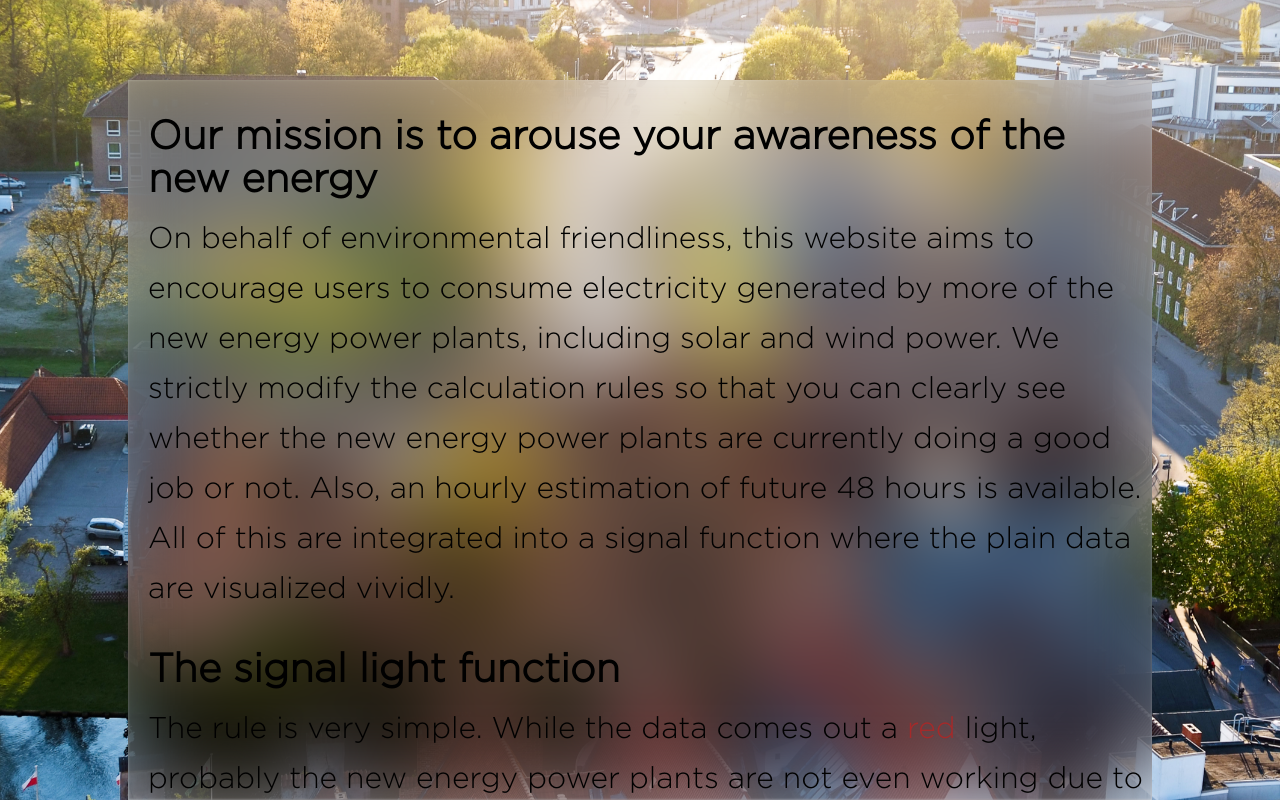
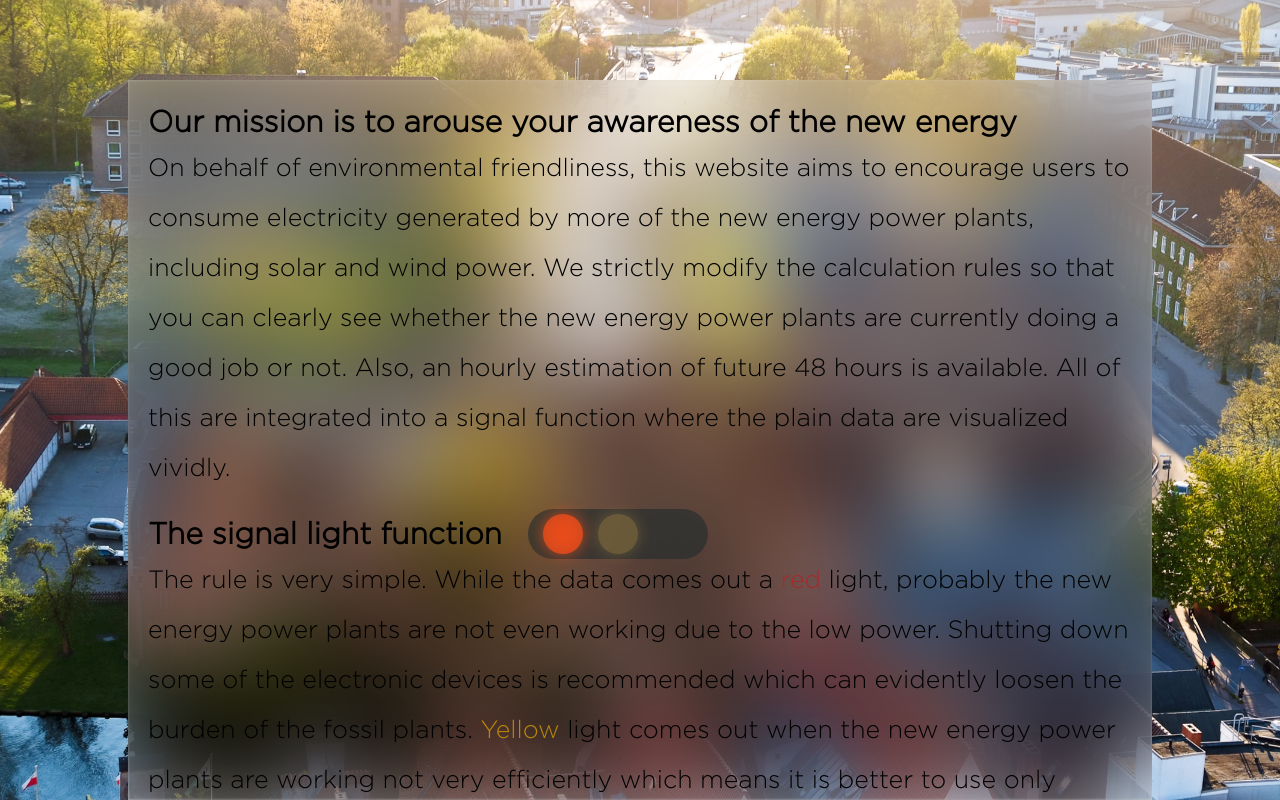
Before and after one commit to TrellixVulnTeam/THL-homework_MGLQ, a PHP site: page /intro.html in a window 1280 px wide. Run offline with PHP 8.4, Linux system fonts and the light colour scheme.

Commit message:
Update version1.1
validate some of the animations

```diff
--- a/NewEnergyLübeck/css/style.css
+++ b/NewEnergyLübeck/css/style.css
@@ -55,8 +65,8 @@
 
 /* Other elements style */
 h1 {
+    font-size: 50px;
     letter-spacing: 0.1em;
-    font-size: 50px;
 }
 
 h2 {
@@ -103,30 +120,38 @@
 }
 
 .frosted:after {
-    content: '';
+    /* Location */
     position: absolute;
+    margin: -30px;
     top: 0;
+    bottom: 0;
     left: 0;
     right: 0;
-    bottom: 0;
+
+    /* Style */
     z-index: -1;
+    content: '';
     background-image: url('../img/background.jpg');
     background-position: center center;
     background-size: cover;
     background-attachment: fixed;
-    -webkit-filter: blur(20px);
-    -moz-filter: blur(20px);
-    -ms-filter: blur(20px);
-    -o-filter: blur(20px);
+    /* Compatiblity*/
+    -webkit-filter: blur(40px);
+    -moz-filter: blur(40px);
+    -ms-filter: blur(40px);
+    -o-filter: blur(40px);
     filter: blur(40px);
-    margin: -30px;
+
 }
 
 /* First screen style declaration start */
 .first-screen {
+    /* Location */
+    position: relative;
+
+    /* Style */
     width: 100%;
     height: 100%;
-    position: relative;
     background-image: url('../img/background.jpg');
     background-position: center center;
     background-repeat: no-repeat;
@@ -136,95 +161,258 @@
 }
 
 .home_title {
+    /* Location */
+    margin-top: 60px;
     text-align: center;
-    margin-top: 60px;
 }
 
 .home_subtitle {
+    /* Location */
+    padding-top: 1px;
     text-align: center;
-    padding-top: 1px;
 }
 
 .home_description {
+    /* Location */
+    padding-top: 20px;
     text-align: center;
-    padding-top: 20px;
 }
 
-.intro_title{
+.intro_title {
+    /* Location*/
+    margin-left: 20px;
+
+    /* Style */
+    font-size: 30px;
     letter-spacing: 0;
-    font-size: 40px;
-    margin-left: 20px;
 }
 
-.intro_description{
-    font-size: 30px;
+.intro_description {
+    /* Location */
+    margin-top: -20px;
     margin-left: 20px;
-    margin-top: -20px;
+
+    /* Style*/
+    font-size: 25px;
     line-height: 50px;
 }
 
-.signal {
-    width: 215px;
+#home_content {
+    /* Location */
+    position: absolute;
+    margin: auto;
+    top: 20%;
+    left: 0;
+    right: 0;
+
+    /* Style */
+    width: 50%;
+    height: 80%;
+    box-shadow: 0 0 2px 1px rgba(240, 240, 240, 0.8) inset,
+        0 .5em rgba(230, 230, 230, 0);
+    /* For usability of ScrollReveal */
+    visibility: hidden;
 }
 
-#home_content {
+#intro_content {
+    /* Location */
+    position: absolute;
+    margin: auto;
+    top: 10%;
+    left: 0;
+    right: 0;
+
+    /* Style */
+    width: 80%;
+    height: 90%;
     box-shadow: 0 0 2px 1px rgba(240, 240, 240, 0.8) inset,
         0 .5em rgba(230, 230, 230, 0);
     background-color: rgba(245, 245, 245, 0.5);
-    width: 50%;
-    height: 80%;
-    top: 20%;
+    /* For usability of ScrollReveal */
     visibility: hidden;
-    margin: auto;
-    position: absolute;
-    left: 0;
-    right: 0;
 }
 
-#intro_content{
-    box-shadow: 0 0 2px 1px rgba(240, 240, 240, 0.8) inset,
-        0 .5em rgba(230, 230, 230, 0);
-    background-color: rgba(245, 245, 245, 0.5);
-    width: 80%;
-    height: 90%;
-    top: 10%;
-    visibility: hidden;
-    margin: auto;
+/* Gradient background color animation */
+.animated {
+    animation: gradient_color 6.5s linear 0s infinite;
+}
+
+@keyframes gradient_color {
+    from {
+        background-color: #2e8b57;
+    }
+
+    30% {
+        background-color: #dc143c;
+    }
+
+    60% {
+        background-color: #ffd700;
+    }
+
+    to {
+        background-color: #2e8b57;
+    }
+}
+
+/* Traffic light area start */
+.traffic_light {
+    /* Frame location */
+    text-align: center;
     position: absolute;
-    left: 0;
-    right: 0;
+    margin-top: -65px;
+    margin-left: 400px;
+
+    /* Frame style */
+    width: 180px;
+    height: 50px;
+    background: #282f2fb0;
+    border-radius: 50px;
+
+}
+
+.traffic_light::after {
+    /* Light location */
+    display: inline-block;
+    position: absolute;
+    top: 50%;
+    left: 50%;
+    transform: translate(-50%, -50%);
+
+    /* Light style */
+    width: 40px;
+    height: 40px;
+    content: '';
+    border-radius: 50%;
+
+    animation: traffic_light 5s linear 0s infinite;
+}
+
+/* Traffic light animation start */
+@keyframes traffic_light {
+    from {
+        background: transparent;
+        /* Background stands for yellow light */
+        box-shadow:
+            -55px 0 0 0 transparent,
+            /* Red light */
+            55px 0 0 0 transparent,
+            /* Green light */
+            -55px 0 15px 0 transparent,
+            /* Red light blur */
+            0px 0 15px 0 transparent,
+            /* Yellow light blur */
+            55px 0 15px 0 transparent;
+            /* Green light blur */
+    }
+
+    25% {
+        background: transparent;
+        /* Red light shines */
+        box-shadow:
+            -55px 0 0 0 rgb(247, 78, 26),
+            /* Red light */
+            55px 0 0 0 transparent,
+            /* Green light */
+            -55px 0 15px 0 rgb(247, 78, 26),
+            /* Red light blur */
+            0px 0 15px 0 transparent,
+            /* Yellow light blur */
+            55px 0 15px 0 transparent;
+            /* Green light blur */
+    }
+
+    50% {
+        background: rgb(231, 183, 78);
+        /* Yellow light shines */
+        box-shadow:
+            -55px 0 0 0 transparent,
+            /* Red light */
+            55px 0 0 0 transparent,
+            /* Green light */
+            -55px 0 15px 0 transparent,
+            /* Red light blur */
+            0px 0 15px 0 rgb(231, 183, 78),
+            /* Yellow light blur */
+            55px 0 15px 0 transparent;
+            /* Green light blur */
+    }
+
+    75% {
+        background: transparent;
+        /* Green light shines */
+        box-shadow:
+            -55px 0 0 0 transparent,
+            /* Red light */
+            55px 0 0 0 rgb(38, 175, 84),
+            /* Green light */
+            -55px 0 15px 0 transparent,
+            /* Red light blur */
+            0px 0 15px 0 transparent,
+            /* Yellow light blur */
+            55px 0 15px 0 rgb(38, 175, 84);
+            /* Green light blur */
+    }
+
+    to {
+        background: transparent;
+        /* Animation over */
+        box-shadow:
+            -55px 0 0 0 transparent,
+            /* Red light */
+            55px 0 0 0 transparent,
+            /* Green light */
+            -55px 0 15px 0 transparent,
+            /* Red light blur */
+            0px 0 15px 0 transparent,
+            /* Yellow light blur */
+            55px 0 15px 0 transparent;
+            /* Green light blur */
+    }
 }
 
 /* Second screen style declaration start */
 .second-screen {
+    /* Location */
+    position: relative;
+
+    /* Style */
     width: 100%;
     height: 100%;
-    position: relative;
     background-color: rgb(230, 230, 230);
 }
 
 #charts {
+    /* Location */
+    position: absolute;
+    margin: auto;
+    top: 20px;
+    left: 0;
+    right: 0;
+
+    /* Style */
     width: 90%;
     height: 45%;
-    top: 20px;
-    margin: auto;
-    position: absolute;
-    left: 0;
-    right: 0;
 }
 
 #solar_chart {
+    /* Location */
+    position: absolute;
+    bottom: 6%;
+    left: 5%;
+
+    /* Style */
     width: 44.5%;
     height: 45%;
-    bottom: 6%;
-    position: absolute;
-    left: 5%;
 }
 
 #wind_chart {
+    /* Location */
+    position: absolute;
+    bottom: 6%;
+    right: 5%;
+
+    /* Style */
     width: 44.5%;
     height: 45%;
-    bottom: 6%;
-    position: absolute;
-    right: 5%;
 }
--- a/NewEnergyLübeck/index.html
+++ b/NewEnergyLübeck/home.html
@@ -11,13 +11,13 @@
 <body>
     <!-- Title area -->
     <section class="first-screen">
-        <div class="container frosted" id="home_content">
+        <div class="container frosted animated" id="home_content">
             <h1 class="home_title">Welcome</h1>
             <h2 class="home_subtitle">Before start, you should know:</h2>
             <p class="home_description">Clicking <span onclick="showSignal()"><u>here</u></span>, we will show you the signal
                 light</br>
                 regarding the current new energy power:</p>
-            <ul class="signal">
+            <ul>
                 <li>Red light: at low level.</li>
                 <li>Yellow light: average.</li>
                 <li>Green light: high.</li>
@@ -43,7 +43,7 @@
     <script src="./js/echarts/echarts.min.js"></script>
     <!-- Charts -->
     <script src="./js/charts.js"></script>
-    <!-- Controls-->
+    <!-- Controls -->
     <script src="./js/controls.js"></script>
 </body>
 
--- a/NewEnergyLübeck/intro.html
+++ b/NewEnergyLübeck/intro.html
@@ -20,6 +20,7 @@
                 hours is available. All of this are integrated into a signal function where the plain data are
                 visualized vividly.</p>
             <h1 class="intro_title">The signal light function</h1>
+            <div class="traffic_light"></div>
             <p class="intro_description">The rule is very simple. While the data comes out a <span
                     style='color: brown;'>red</span> light, probably the new
                 energy power plants are not even working due to the low power. Shutting down some of the electronic
@@ -31,7 +32,7 @@
                 consume electricity while being environmental friendly.</p>
         </div>
     </section>
-    <!-- Controls-->
+    <!-- Controls -->
     <script src="./js/controls.js"></script>
 </body>
 
--- a/NewEnergyLübeck/js/charts.js
+++ b/NewEnergyLübeck/js/charts.js
@@ -335,9 +335,10 @@
     var arr_ene_win = [];
     var arr_ene_ttl = [];
     var arr_end = [];
-    var amt_red = 0,
+    var amt_red = 0, // Amount of certain lights
         amt_yel = 0,
         amt_gre = 0;
+    // Store data
     for (i in response.data) {
         arr_ghi.push(Math.round(response.data[i].solar_rad));
         arr_spd.push(response.data[i].wind_spd.toFixed(2));
@@ -346,6 +347,7 @@
         arr_ene_ttl.push(calWind(response.data[i].wind_spd) + calSolar(response.data[i].solar_rad));
         arr_end.push(transDate(response.data[i].timestamp_utc));
     };
+    // Calculate lights' amounts for pie chart
     for (i = 0; i < arr_ene_ttl.length; i++) {
         if (arr_ene_ttl[i] >= 0 && arr_ene_ttl[i] < 0.9 * calSolar(375) + 0.1 * calWind(2.78)) {
             amt_red++;
```
Also changed, not shown: other parts of NewEnergyLübeck/css/style.css (+30 -13 lines), NewEnergyLübeck/js/controls.js (+10 -6 lines).
